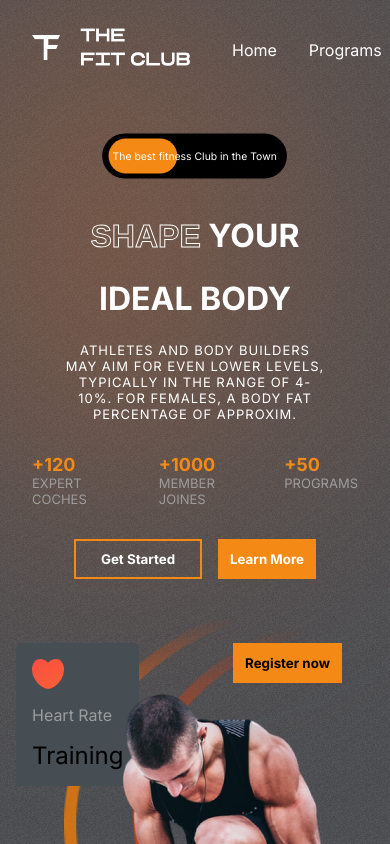
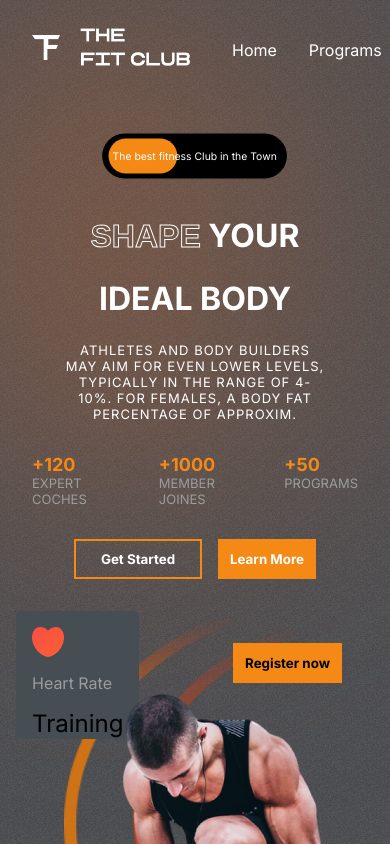
Before and after one commit to Abdelkader0/Gym, a React (Create React App) app: page / in a window 390 px wide. Shown: the top 844 px of the page. Built offline with nearby package versions, Linux system fonts and the light colour scheme.

Commit message:
update for responsive

```diff
--- a/src/Components/Hero/Hero.css
+++ b/src/Components/Hero/Hero.css
@@ -221,8 +221,9 @@
         background: none;
     }
     .heart-rate {
+        height: 6rem;
         left: 1rem;
-        top: 2rem;
+        top: 0rem;
     }
     .calories {
         position: relative;
```
